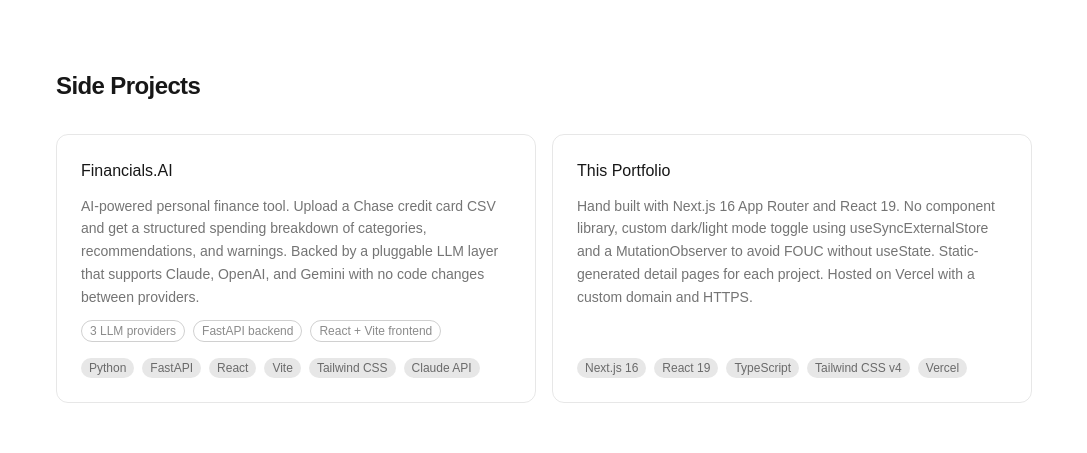
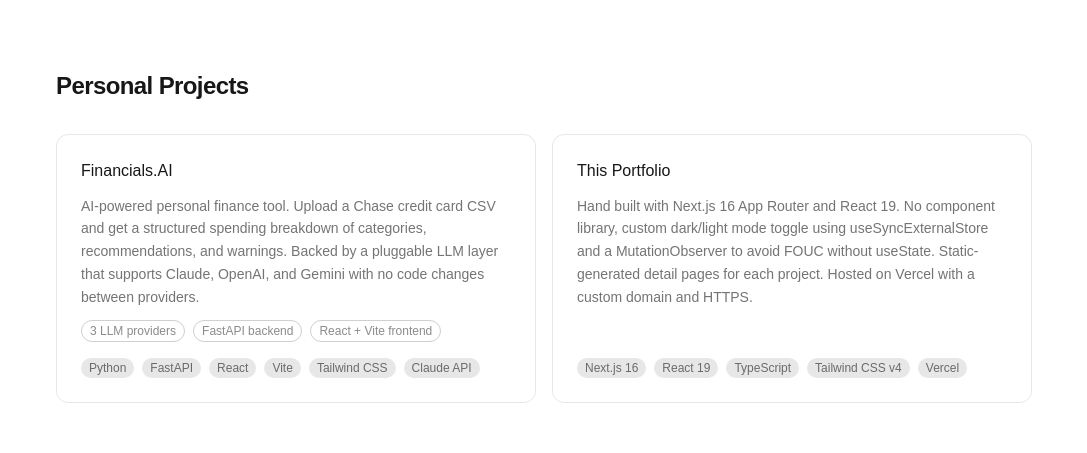
Before and after one commit to awaq96/portfolio, a Next.js app: page / in a window 1280 px wide. Shown: the part 1942-2395 px from the top of the page, without its empty margins (96-1183 px from the left). Built offline with nearby package versions, Linux system fonts and the light colour scheme.

Commit message:
refactor side projects to personal

```diff
--- /dev/null
+++ b/app/components/home/PersonalProjectsSection.tsx
@@ -0,0 +1,16 @@
+import SectionHeading from "../ui/SectionHeading";
+import ProjectCard from "../ui/ProjectCard";
+import { personalProjects } from "@/content/projects/personal";
+
+export default function PersonalProjectsSection() {
+  return (
+    <section id="personal" className="border-t border-foreground/10 max-w-5xl mx-auto px-6 py-12 sm:py-24">
+      <SectionHeading>Personal Projects</SectionHeading>
+      <div className="grid sm:grid-cols-2 gap-4">
+        {personalProjects.map((p) => (
+          <ProjectCard key={p.title} {...p} />
+        ))}
+      </div>
+    </section>
+  );
+}
--- a/app/components/home/SideProjectsSection.tsx
+++ /dev/null
@@ -1,16 +0,0 @@
-import SectionHeading from "../ui/SectionHeading";
-import ProjectCard from "../ui/ProjectCard";
-import { sideProjects } from "@/content/projects/side";
-
-export default function SideProjectsSection() {
-  return (
-    <section id="side" className="border-t border-foreground/10 max-w-5xl mx-auto px-6 py-12 sm:py-24">
-      <SectionHeading>Side Projects</SectionHeading>
-      <div className="grid sm:grid-cols-2 gap-4">
-        {sideProjects.map((p) => (
-          <ProjectCard key={p.title} {...p} />
-        ))}
-      </div>
-    </section>
-  );
-}
--- a/app/page.tsx
+++ b/app/page.tsx
@@ -1,6 +1,6 @@
 import Intro from "./components/home/Intro";
 import EnterpriseSection from "./components/home/EnterpriseSection";
-import SideProjectsSection from "./components/home/SideProjectsSection";
+import PersonalProjectsSection from "./components/home/PersonalProjectsSection";
 import GTProjectsSection from "./components/home/GTProjectsSection";
 
 export default function Home() {
@@ -9,7 +9,7 @@ export default function Home() {
       <Intro />
       <EnterpriseSection />
       <GTProjectsSection />
-      <SideProjectsSection />
+      <PersonalProjectsSection />
     </main>
   );
 }
--- a/content/projects/side.ts
+++ b/content/projects/personal.ts
@@ -1,4 +1,4 @@
-export interface SideProject {
+export interface PersonalProject {
   title: string;
   description: string;
   tags: string[];
@@ -6,7 +6,7 @@ export interface SideProject {
   metrics?: string[];
 }
 
-export const sideProjects: SideProject[] = [
+export const personalProjects: PersonalProject[] = [
   {
     title: "Financials.AI",
     description:
```
